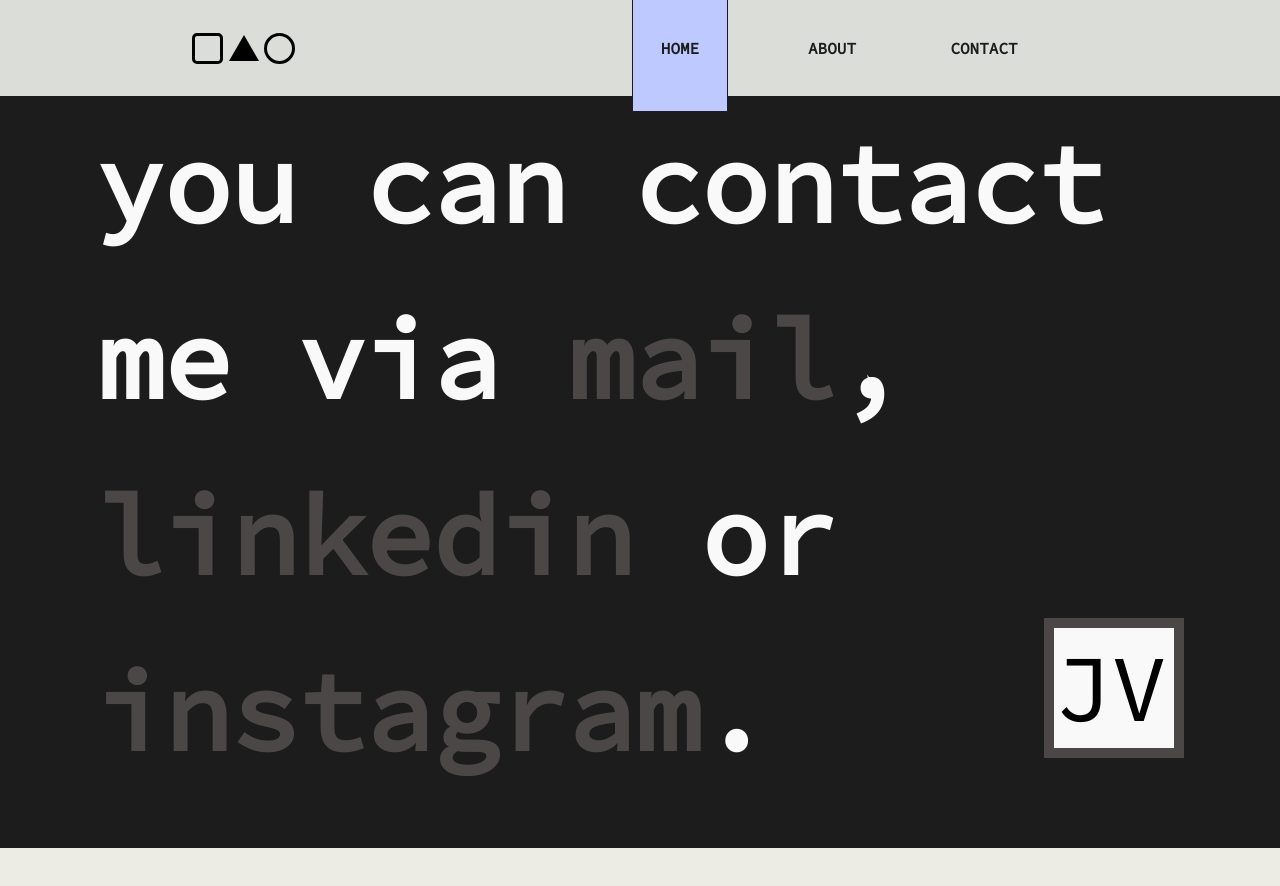
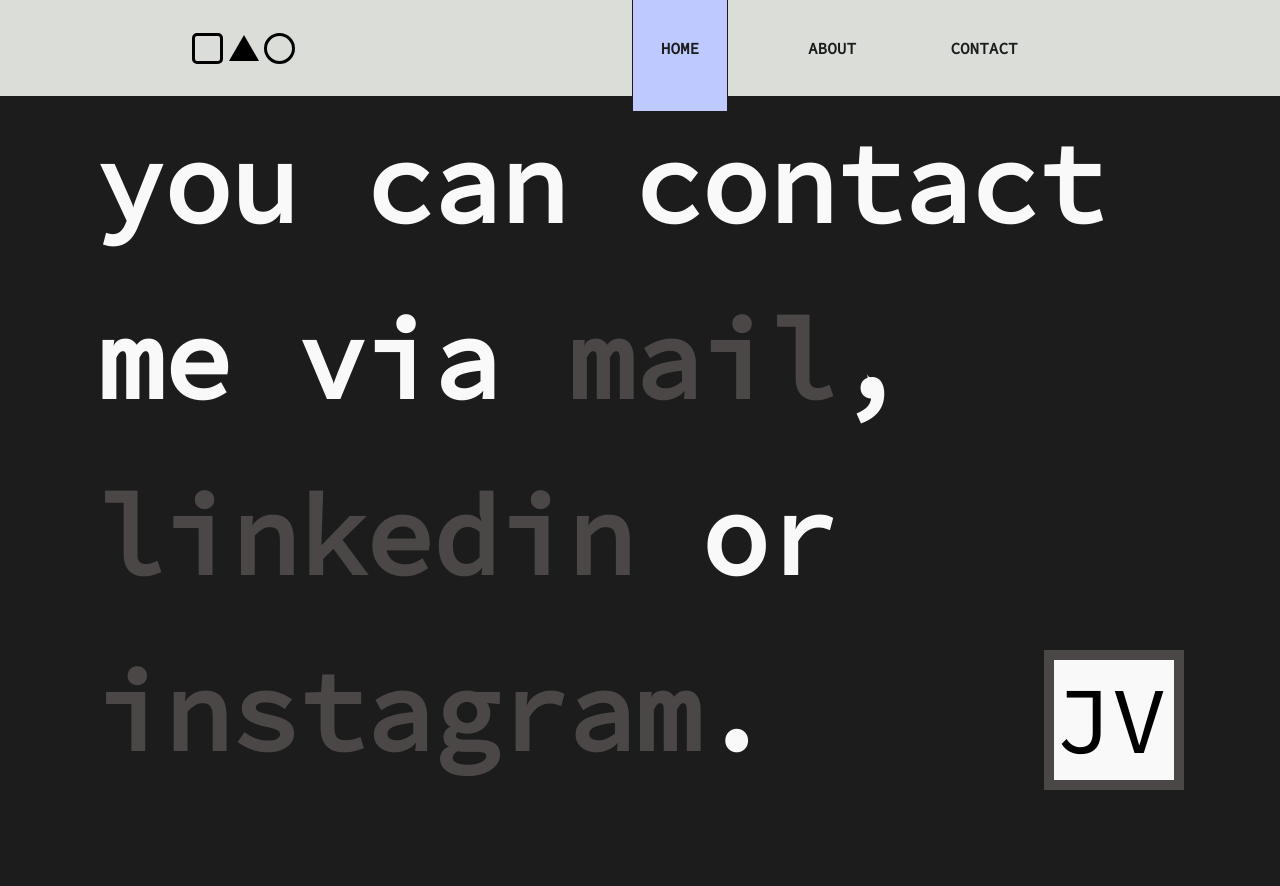
Before and after one commit to JesusVergara89/porTFolioJesusVergara, a React (Vite) app: page /#/Contact in a window 1280 px wide. Shown: the top 886 px of the page. Before the commit the page ends 848 px from the top, so only its background shows below. Built offline with nearby package versions, Linux system fonts and the light colour scheme; a web font is replaced by a local one.

Commit message:
update css of contact

```diff
--- a/src/styles/Contact.css
+++ b/src/styles/Contact.css
@@ -11,13 +11,15 @@
 
 .contact {
     width: 100%;
-    height: 100vh;
+    height: 100%;
     display: flex;
     flex-direction: column;
     align-items: center;
     justify-content: center;
     background-color: var(--color_5);
     margin-top: 3rem;
+    padding-top: 3rem;
+    padding-bottom: 10rem;
 }
 
 .contact_item {
```
